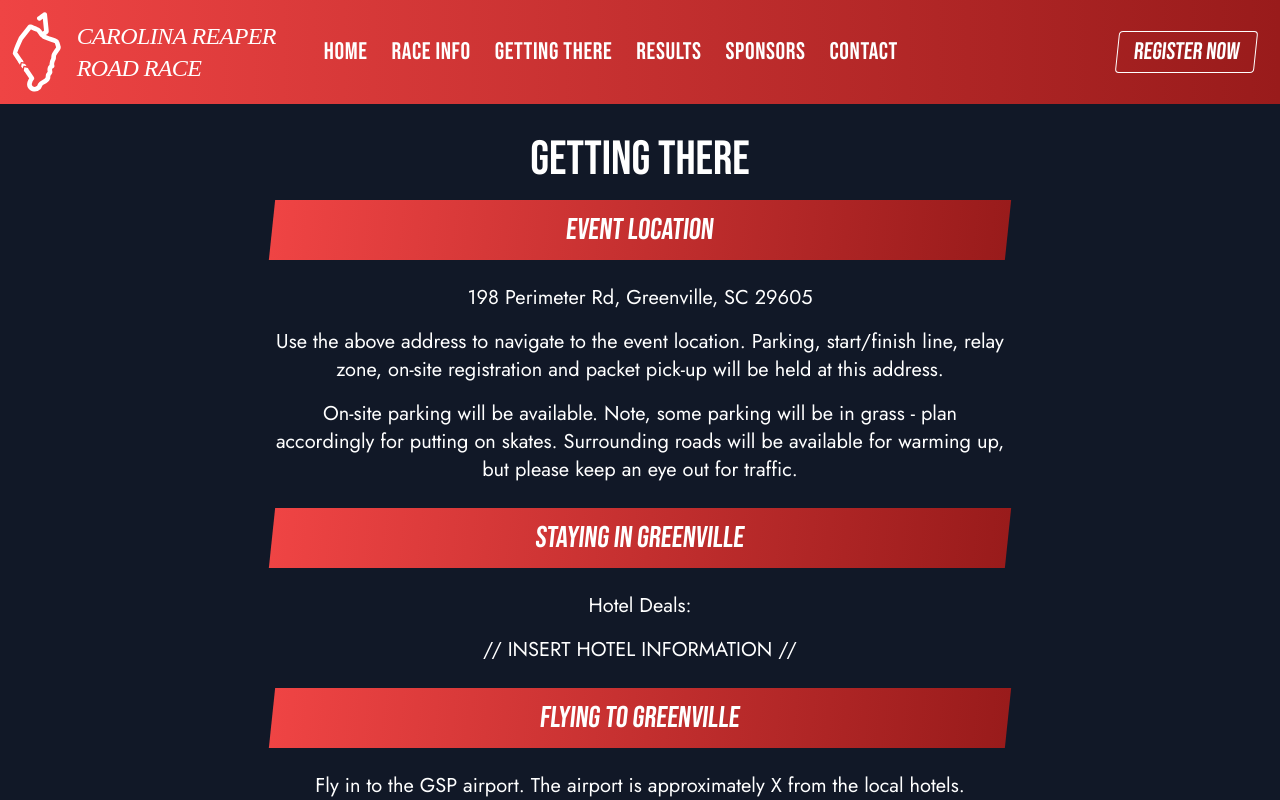
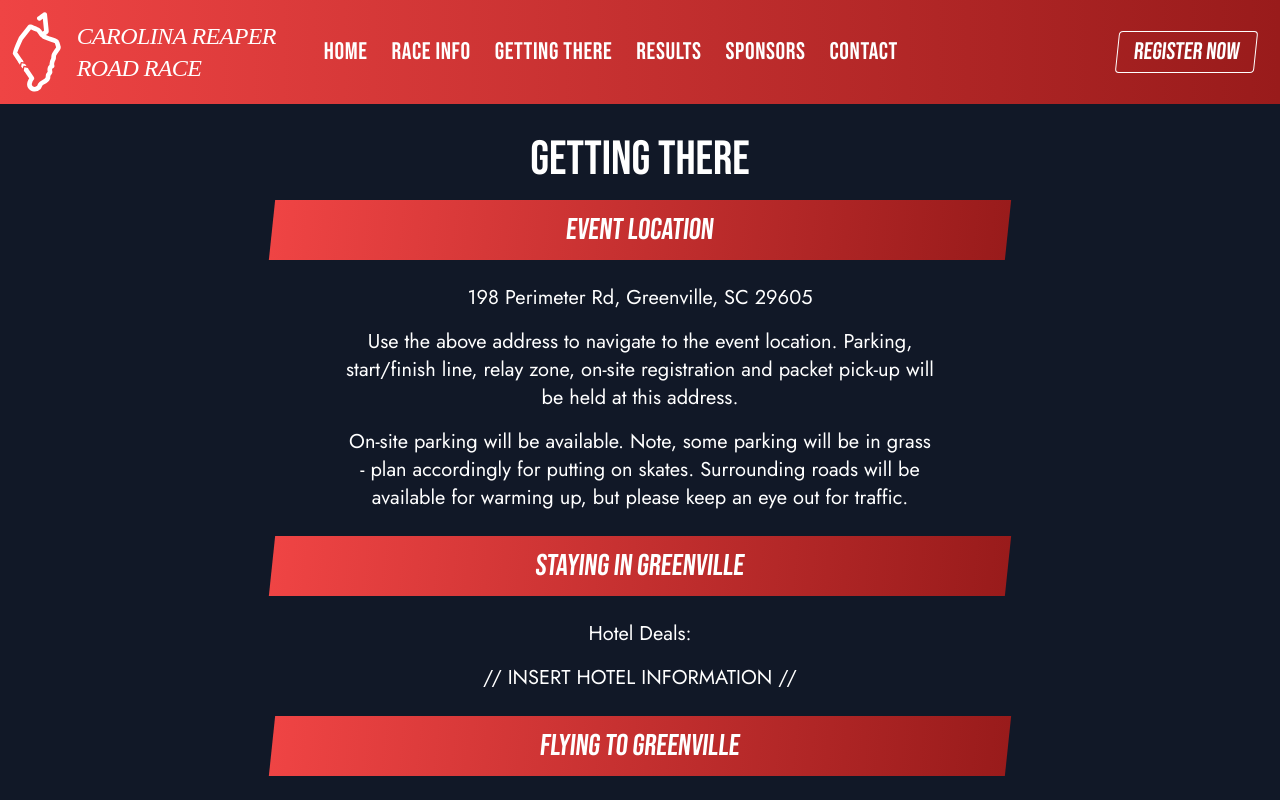
Before and after one commit to Abdeboskey/Reaper-Road-Race, a React (Vite) app: page /travel in a window 1280 px wide. Shown: the top 800 px of the page. Built offline with nearby package versions, Linux system fonts and the light colour scheme; a web font is replaced by a local one.

Commit message:
Update styling

```diff
--- a/src/components/markup/Main.jsx
+++ b/src/components/markup/Main.jsx
@@ -1,5 +1,6 @@
 const Main = ({ children }) => {
-  const style = "text-white text-center font-body md:w-2/3 md:text-xl lg:w-3/5 mx-auto p-4"
+  const style = "text-white text-center font-body md:w-2/3 md:text-xl lg:w-3/5 mx-auto p-4 pb-24"
+
   return (
     <main className={style}>
       {children}
--- a/src/components/markup/P.jsx
+++ b/src/components/markup/P.jsx
@@ -1,5 +1,5 @@
 const P = ({ children }) => {
-  const style = "py-2"
+  const style = "py-2 mx-auto md:w-4/5"
 
   return (
     <p className={style}>
```
